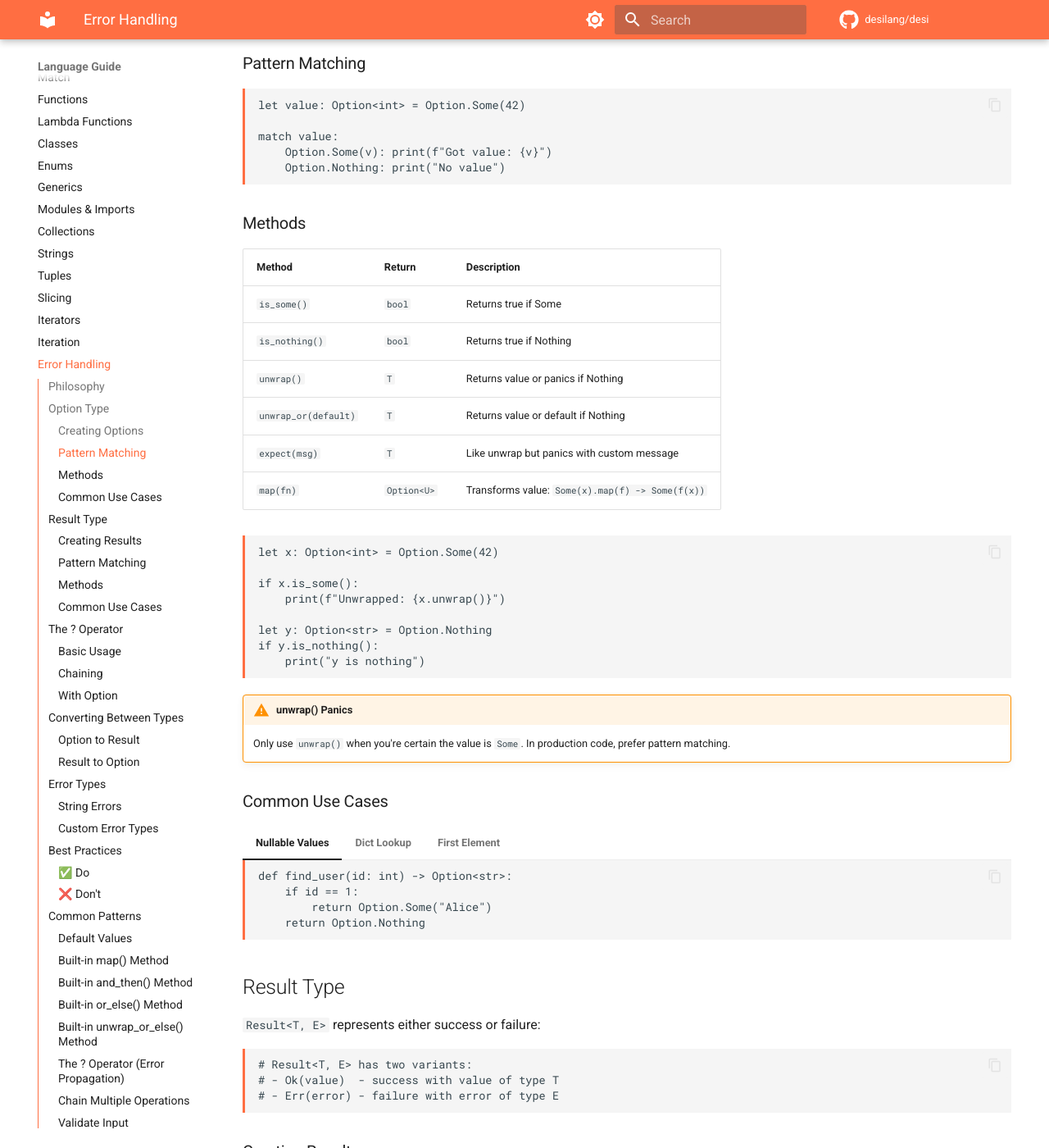
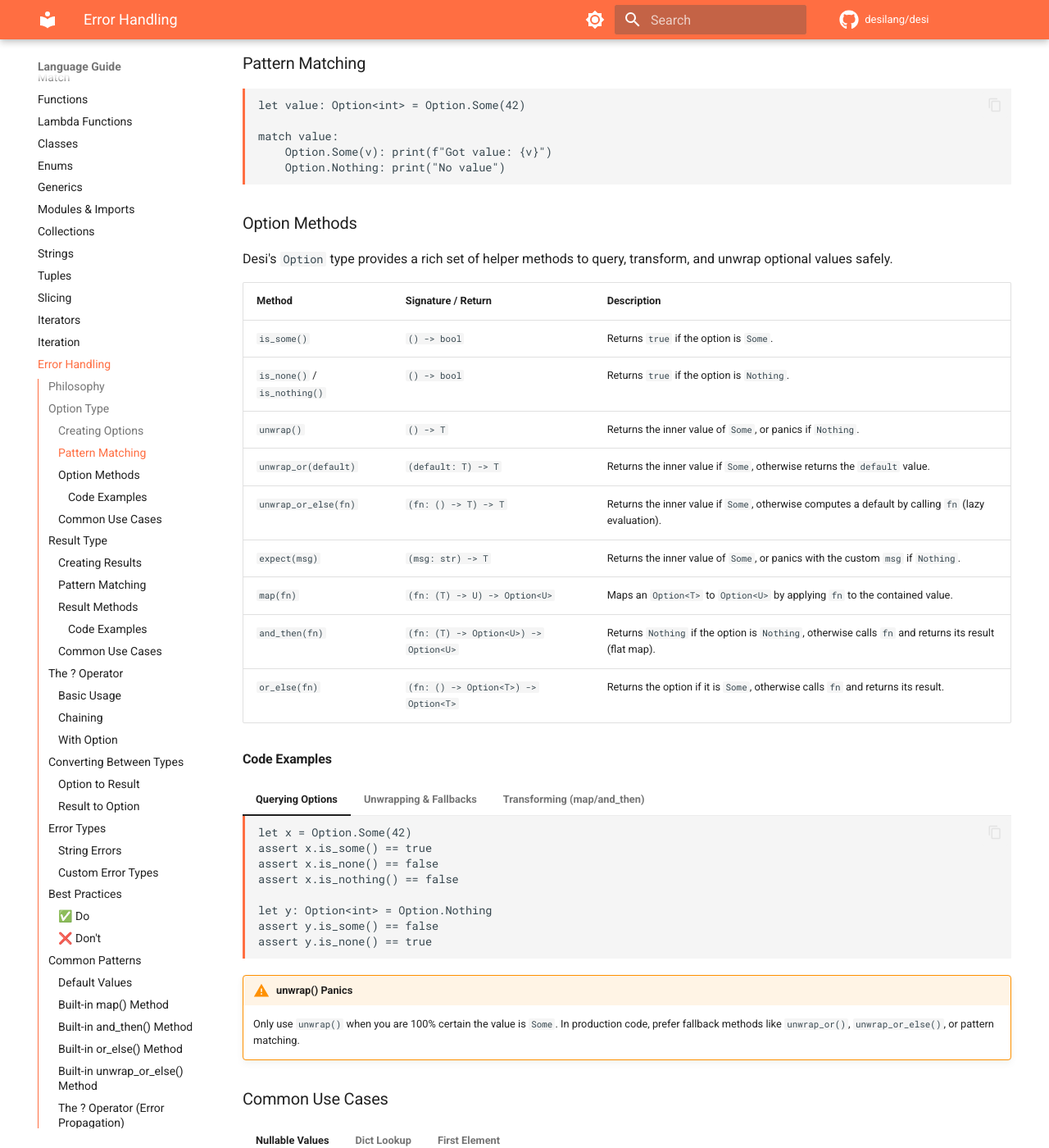
Before and after one commit to desilang/desi, an MkDocs documentation site: the page built from book/docs/language/error-handling.md, in a window 1280 px wide and 1400 px high, scrolled down 832 px. Shown: the whole window at 82% size. Built offline with MkDocs 1.6.1 and Material for MkDocs 9.7.7, drawn with Linux system fonts in a browser that asks for light colours; comment, search, counter and statistics services are not loaded; the version menu is left out; some of the changed text lies outside the part shown.

Commit message:
docs: add comprehensive Option and Result helper method guides

````diff
--- a/book/docs/language/error-handling.md
+++ b/book/docs/language/error-handling.md
@@ -37,30 +37,63 @@ match value:
     Option.Nothing: print("No value")
 ```
 
-### Methods
+### Option Methods
 
-| Method | Return | Description |
-|--------|--------|-------------|
-| `is_some()` | `bool` | Returns true if Some |
-| `is_nothing()` | `bool` | Returns true if Nothing |
-| `unwrap()` | `T` | Returns value or panics if Nothing |
-| `unwrap_or(default)` | `T` | Returns value or default if Nothing |
-| `expect(msg)` | `T` | Like unwrap but panics with custom message |
-| `map(fn)` | `Option<U>` | Transforms value: `Some(x).map(f) -> Some(f(x))` |
+Desi's `Option` type provides a rich set of helper methods to query, transform, and unwrap optional values safely.
 
-```desi
-let x: Option<int> = Option.Some(42)
+| Method | Signature / Return | Description |
+|--------|-------------------|-------------|
+| `is_some()` | `() -> bool` | Returns `true` if the option is `Some`. |
+| `is_none()` / `is_nothing()` | `() -> bool` | Returns `true` if the option is `Nothing`. |
+| `unwrap()` | `() -> T` | Returns the inner value of `Some`, or panics if `Nothing`. |
+| `unwrap_or(default)` | `(default: T) -> T` | Returns the inner value if `Some`, otherwise returns the `default` value. |
+| `unwrap_or_else(fn)` | `(fn: () -> T) -> T` | Returns the inner value if `Some`, otherwise computes a default by calling `fn` (lazy evaluation). |
+| `expect(msg)` | `(msg: str) -> T` | Returns the inner value of `Some`, or panics with the custom `msg` if `Nothing`. |
+| `map(fn)` | `(fn: (T) -> U) -> Option<U>` | Maps an `Option<T>` to `Option<U>` by applying `fn` to the contained value. |
+| `and_then(fn)` | `(fn: (T) -> Option<U>) -> Option<U>` | Returns `Nothing` if the option is `Nothing`, otherwise calls `fn` and returns its result (flat map). |
+| `or_else(fn)` | `(fn: () -> Option<T>) -> Option<T>` | Returns the option if it is `Some`, otherwise calls `fn` and returns its result. |
 
-if x.is_some():
-    print(f"Unwrapped: {x.unwrap()}")
+#### Code Examples
 
-let y: Option<str> = Option.Nothing
-if y.is_nothing():
-    print("y is nothing")
-```
+=== "Querying Options"
+    ```desi
+    let x = Option.Some(42)
+    assert x.is_some() == true
+    assert x.is_none() == false
+    assert x.is_nothing() == false
+
+    let y: Option<int> = Option.Nothing
+    assert y.is_some() == false
+    assert y.is_none() == true
+    ```
+
+=== "Unwrapping & Fallbacks"
+    ```desi
+    let x = Option.Some(42)
+    print(x.unwrap())  # 42
+
+    let y = Option.Nothing
+    print(y.unwrap_or(0))  # 0
+
+    # Lazy default computation (expensive_default is only called if y is Nothing)
+    print(y.unwrap_or_else(fn() -> int: 10 + 20))  # 30
+
+    # Expect with custom panic message
+    # y.expect("Value should be present!")  # Panics: "Value should be present!"
+    ```
+
+=== "Transforming (map/and_then)"
+    ```desi
+    let x = Option.Some(21)
+    let double_opt = x.map(fn(val: int) -> int: val * 2)  # Some(42)
+
+    # and_then chains functions returning another Option
+    let to_str = fn(val: int) -> Option<str>: Option.Some(f"{val}")
+    let str_opt = x.and_then(to_str)  # Some("21")
+    ```
 
 !!! warning "unwrap() Panics"
-    Only use `unwrap()` when you're certain the value is `Some`. In production code, prefer pattern matching.
+    Only use `unwrap()` when you are 100% certain the value is `Some`. In production code, prefer fallback methods like `unwrap_or()`, `unwrap_or_else()`, or pattern matching.
 
 ### Common Use Cases
 
@@ -118,29 +151,61 @@ match result:
     Result.Err(e): print(f"Error: {e}")
 ```
 
-### Methods
+### Result Methods
 
-| Method | Return | Description |
-|--------|--------|-------------|
-| `is_ok()` | `bool` | Returns true if Ok |
-| `is_err()` | `bool` | Returns true if Err |
-| `unwrap()` | `T` | Returns value or panics |
-| `unwrap_err()` | `E` | Returns error or panics |
-| `unwrap_or(default)` | `T` | Returns value or default if Err |
-| `expect(msg)` | `T` | Like unwrap but panics with custom message |
-| `map(fn)` | `Result<U, E>` | Transforms Ok value: `Ok(x).map(f) -> Ok(f(x))` |
+Desi's `Result` type provides a complete suite of methods to query, transform, and safely extract values or errors.
 
-```desi
-let x: Result<int, str> = Result.Ok(100)
+| Method | Signature / Return | Description |
+|--------|-------------------|-------------|
+| `is_ok()` | `() -> bool` | Returns `true` if the result is `Ok`. |
+| `is_err()` | `() -> bool` | Returns `true` if the result is `Err`. |
+| `unwrap()` | `() -> T` | Returns the inner value of `Ok`, or panics if `Err`. |
+| `unwrap_err()` | `() -> E` | Returns the inner error of `Err`, or panics if `Ok`. |
+| `unwrap_or(default)` | `(default: T) -> T` | Returns the inner value if `Ok`, otherwise returns the `default` value. |
+| `unwrap_or_else(fn)` | `(fn: (E) -> T) -> T` | Returns the inner value if `Ok`, otherwise computes it by calling `fn(err)`. |
+| `expect(msg)` | `(msg: str) -> T` | Returns the inner value of `Ok`, or panics with the custom `msg` and error description if `Err`. |
+| `expect_err(msg)` | `(msg: str) -> E` | Returns the inner error of `Err`, or panics with the custom `msg` if `Ok`. |
+| `ok()` | `() -> Option<T>` | Converts the `Result<T, E>` into an `Option<T>`, mapping `Ok(v)` to `Some(v)` and discarding any error. |
+| `err()` | `() -> Option<E>` | Converts the `Result<T, E>` into an `Option<E>`, mapping `Err(e)` to `Some(e)` and discarding any success. |
+| `map(fn)` | `(fn: (T) -> U) -> Result<U, E>` | Maps a `Result<T, E>` to `Result<U, E>` by applying `fn` to the success value. |
+| `and_then(fn)` | `(fn: (T) -> Result<U, E>) -> Result<U, E>` | Returns `Err` if the result is `Err`, otherwise calls `fn` on the success value. |
+| `or_else(fn)` | `(fn: (E) -> Result<T, F>) -> Result<T, F>` | Returns the result if `Ok`, otherwise calls `fn` on the error value. |
 
-if x.is_ok():
-    print(f"Unwrapped: {x.unwrap()}")
+#### Code Examples
 
-let y: Result<int, str> = Result.Err("Failed")
+=== "Querying Results"
+    ```desi
+    let x: Result<int, str> = Result.Ok(100)
+    assert x.is_ok() == true
+    assert x.is_err() == false
 
-if y.is_err():
-    print(f"Error: {y.unwrap_err()}")
-```
+    let y: Result<int, str> = Result.Err("io error")
+    assert y.is_ok() == false
+    assert y.is_err() == true
+    ```
+
+=== "Unwrapping & Conversion"
+    ```desi
+    let x = Result.Ok(100)
+    print(x.unwrap())  # 100
+
+    let y = Result.Err("failed")
+    print(y.unwrap_err())  # "failed"
+    print(y.unwrap_or(0))  # 0
+
+    # Lazy default computation with error parameter
+    print(y.unwrap_or_else(fn(err: str) -> int: 0))  # 0
+
+    # Convert Result to Option
+    let x_opt = x.ok()  # Some(100)
+    let y_opt = y.err()  # Some("failed")
+    ```
+
+=== "Transforming"
+    ```desi
+    let x: Result<int, str> = Result.Ok(21)
+    let mapped = x.map(fn(val: int) -> int: val * 2)  # Ok(42)
+    ```
 
 ### Common Use Cases
 
````
